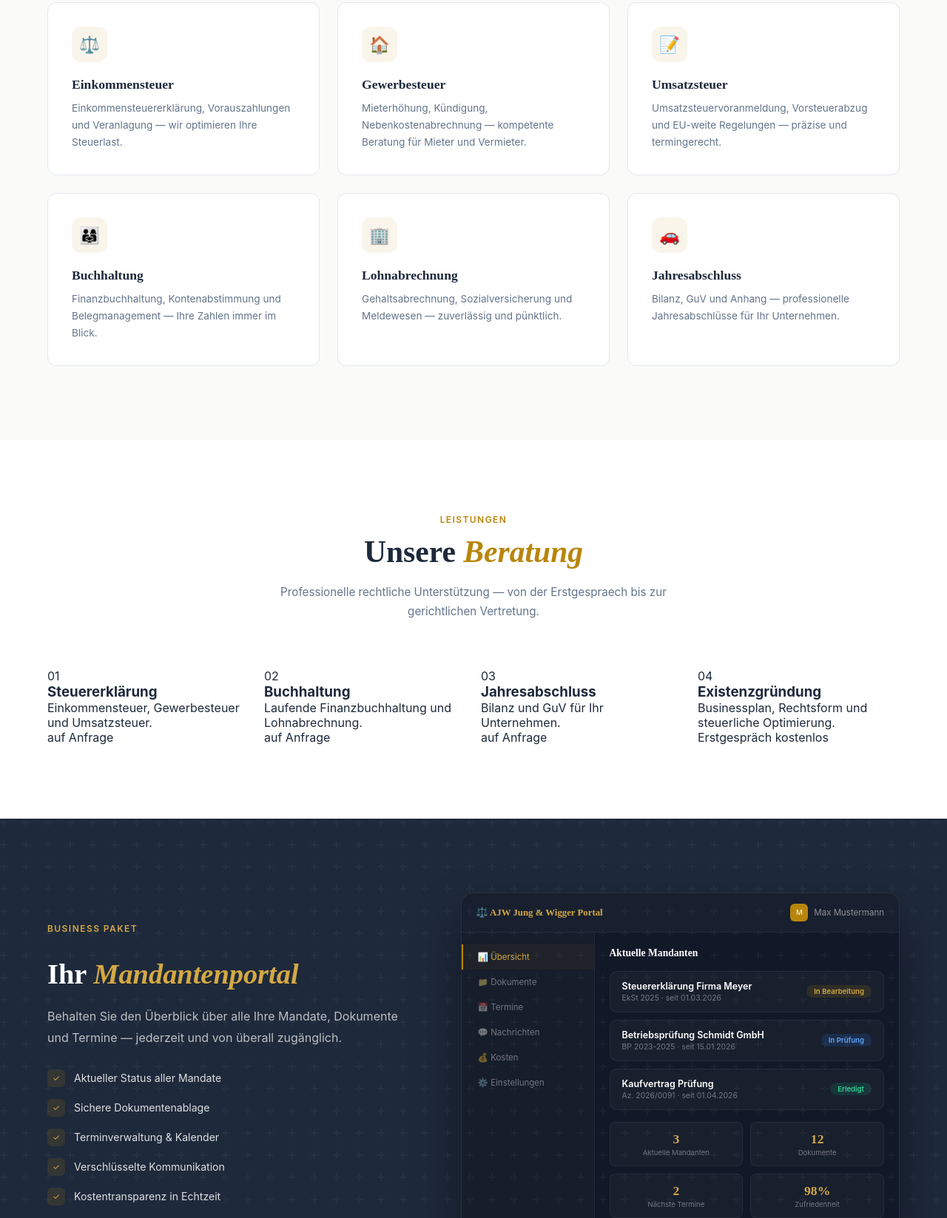
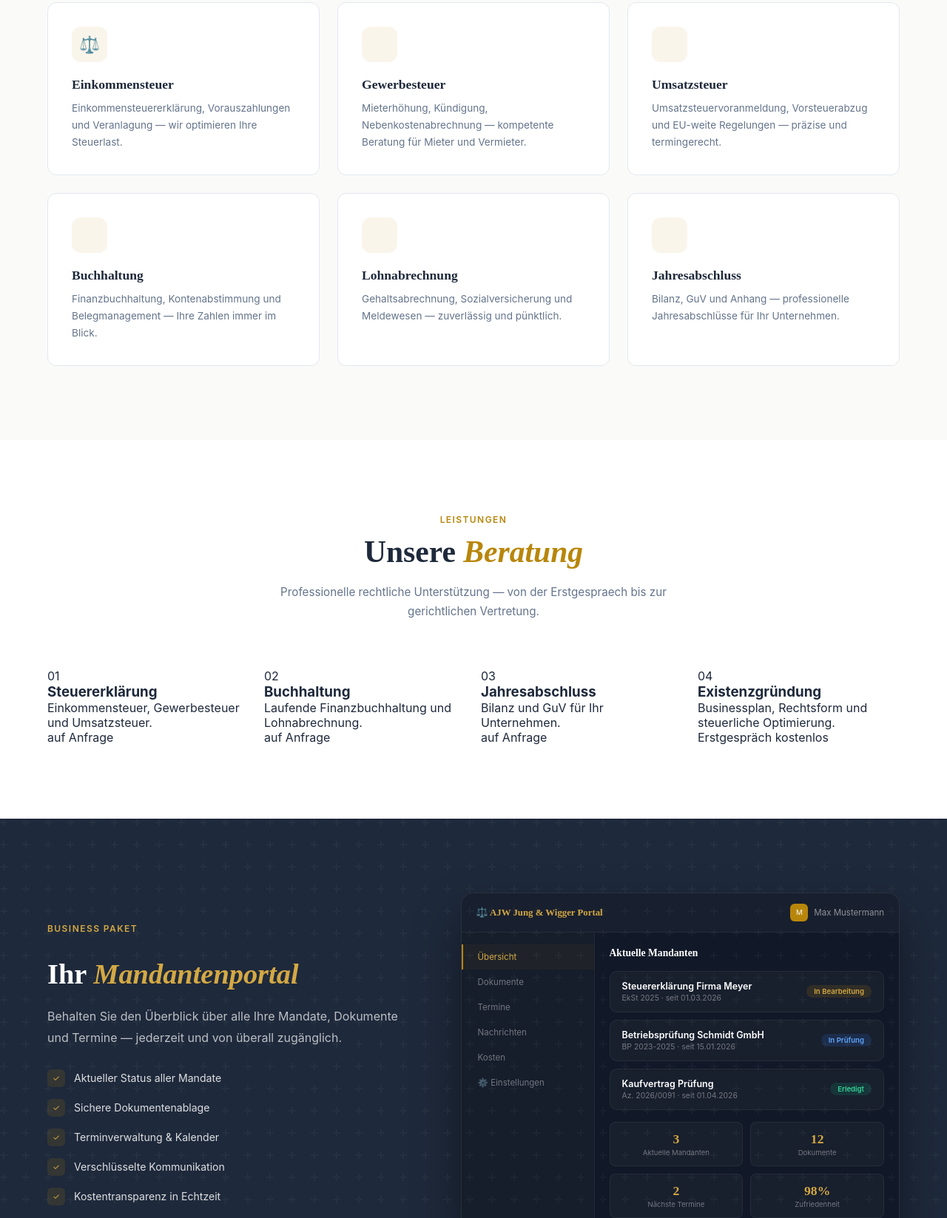
Before and after one commit to systemsforfuture/ajw-jung-and-wigger-gmbh-steuerberatungsgesellscha, a plain HTML site: page index.html in a window 1280 px wide. Shown: the part 1106-2753 px from the top of the page at 74% size. Drawn offline with Linux system fonts and the light colour scheme.

```diff
--- a/index.html
+++ b/index.html
@@ -416,7 +416,7 @@
 
         <!-- Credential Float -->
         <div class="cred-float">
-          <span class="icon">🏛️</span>
+          <span class="icon"></span>
           <div><strong>Zugelassen beim</strong><br><span style="font-size:.7rem;color:var(--tx2)">Amtsgericht Frankfurt</span></div>
         </div>
       </div>
@@ -439,27 +439,27 @@
         <p>Einkommensteuererklärung, Vorauszahlungen und Veranlagung — wir optimieren Ihre Steuerlast.</p>
       </div>
       <div class="area-card rv rv-d2">
-        <div class="area-icon">🏠</div>
+        <div class="area-icon"></div>
         <h3>Gewerbesteuer</h3>
         <p>Mieterhöhung, Kündigung, Nebenkostenabrechnung — kompetente Beratung für Mieter und Vermieter.</p>
       </div>
       <div class="area-card rv rv-d3">
-        <div class="area-icon">📝</div>
+        <div class="area-icon"></div>
         <h3>Umsatzsteuer</h3>
         <p>Umsatzsteuervoranmeldung, Vorsteuerabzug und EU-weite Regelungen — präzise und termingerecht.</p>
       </div>
       <div class="area-card rv rv-d4">
-        <div class="area-icon">👨‍👩‍👧</div>
+        <div class="area-icon">‍‍</div>
         <h3>Buchhaltung</h3>
         <p>Finanzbuchhaltung, Kontenabstimmung und Belegmanagement — Ihre Zahlen immer im Blick.</p>
       </div>
       <div class="area-card rv rv-d1">
-        <div class="area-icon">🏢</div>
+        <div class="area-icon"></div>
         <h3>Lohnabrechnung</h3>
         <p>Gehaltsabrechnung, Sozialversicherung und Meldewesen — zuverlässig und pünktlich.</p>
       </div>
       <div class="area-card rv rv-d2">
-        <div class="area-icon">🚗</div>
+        <div class="area-icon"></div>
         <h3>Jahresabschluss</h3>
         <p>Bilanz, GuV und Anhang — professionelle Jahresabschlüsse für Ihr Unternehmen.</p>
       </div>
@@ -506,11 +506,11 @@
         <div class="pm-body">
           <div class="pm-sidebar">
             <div class="pm-nav">
-              <a class="active">📊 Übersicht</a>
-              <a>📁 Dokumente</a>
-              <a>📅 Termine</a>
-              <a>💬 Nachrichten</a>
-              <a>💰 Kosten</a>
+              <a class="active"> Übersicht</a>
+              <a> Dokumente</a>
+              <a> Termine</a>
+              <a> Nachrichten</a>
+              <a> Kosten</a>
               <a>⚙️ Einstellungen</a>
             </div>
           </div>
```
